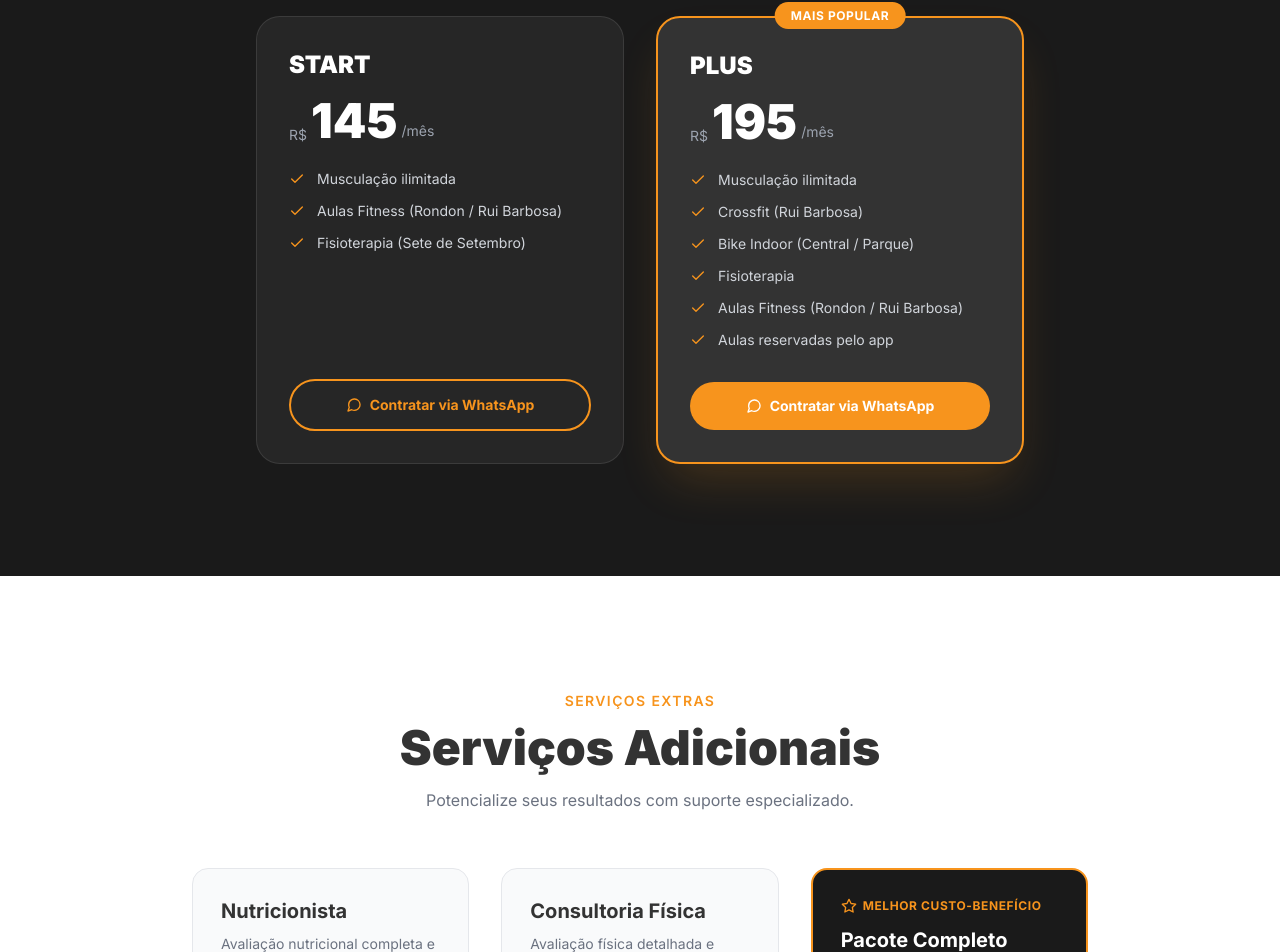
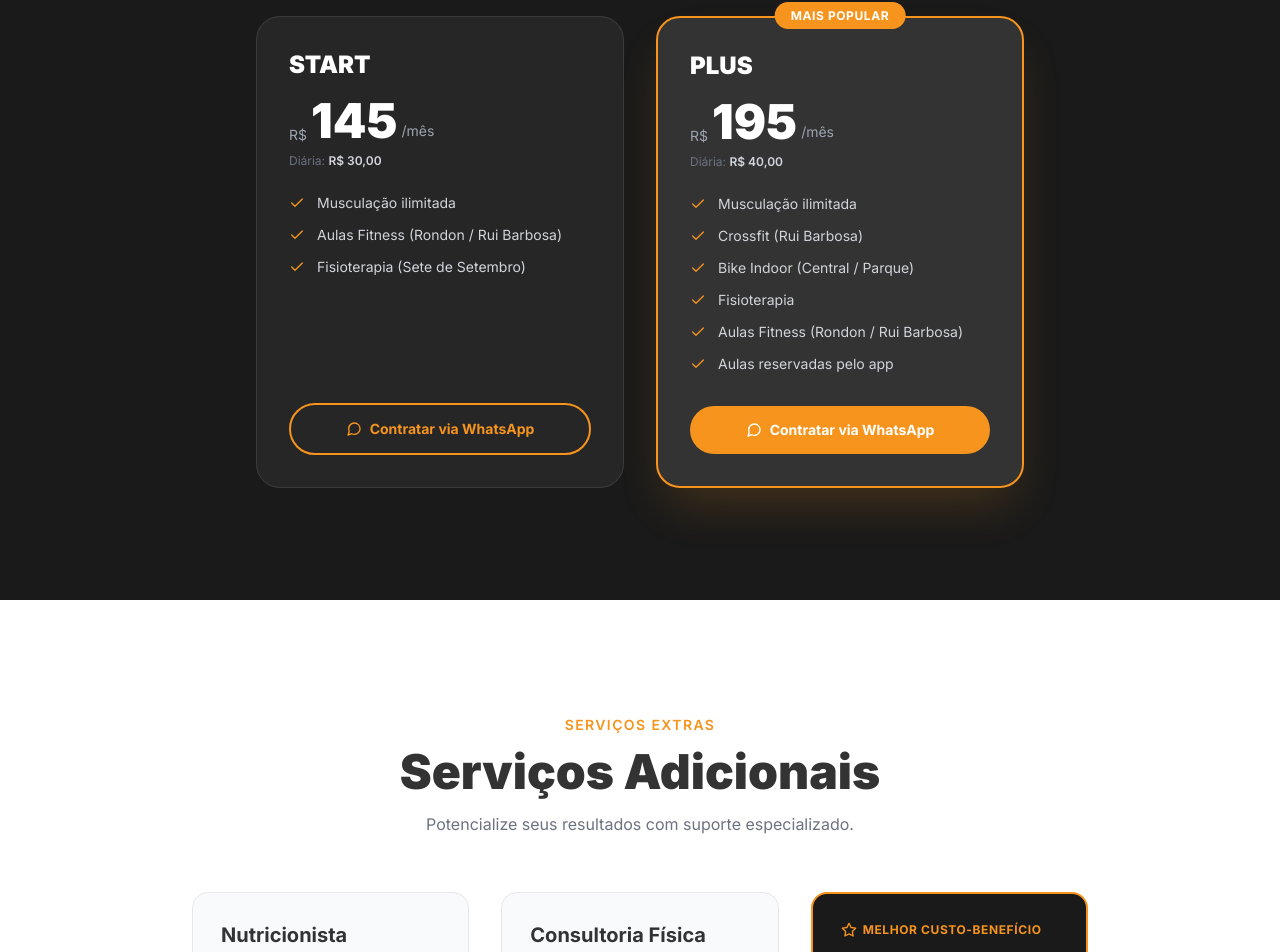
Before and after one commit to DelgasTech/move, a Next.js app: page / in a window 1280 px wide. Shown: the part 3416-4368 px from the top of the page. Built offline with nearby package versions, Linux system fonts and the light colour scheme.

Commit message:
feat: add daily rate (diaria) to START and PLUS plan cards

```diff
--- a/components/sections/Planos.tsx
+++ b/components/sections/Planos.tsx
@@ -98,6 +98,9 @@ export default function Planos() {
                     {period === "anual" ? "Pagamento anual" : "Pagamento semestral"}
                   </p>
                 )}
+                <p className="text-gray-500 text-xs mt-2">
+                  Diária: <span className="text-gray-300 font-semibold">R$ {plan.diaria},00</span>
+                </p>
               </div>
 
               <ul className="space-y-3 mb-8 flex-1">
--- a/data/plans.ts
+++ b/data/plans.ts
@@ -7,6 +7,7 @@ export interface Plan {
     semestral: number;
     mensal: number;
   };
+  diaria: number;
   includes: string[];
   highlight: boolean;
 }
@@ -20,6 +21,7 @@ export const plans: Plan[] = [
       semestral: 130,
       mensal: 145,
     },
+    diaria: 30,
     includes: [
       "Musculação ilimitada",
       "Aulas Fitness (Rondon / Rui Barbosa)",
@@ -36,6 +38,7 @@ export const plans: Plan[] = [
       semestral: 180,
       mensal: 195,
     },
+    diaria: 40,
     includes: [
       "Musculação ilimitada",
       "Crossfit (Rui Barbosa)",
```
